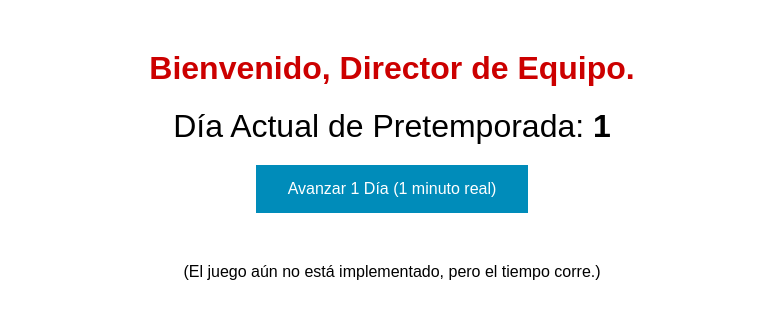
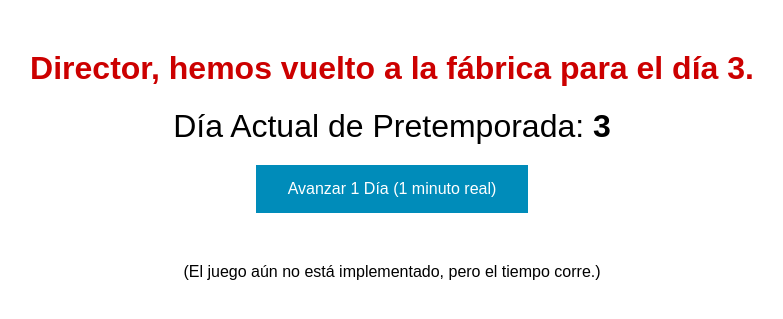
Before and after one commit to ibexia/gestion, a Flask app: page / in a window 1280 px wide. Shown: the top 319 px of the page, without its empty margins (248-1031 px from the left). Run offline with Flask 3, Linux system fonts and the light colour scheme.

Commit message:
Update: Mensaje de bienvenida actualizado

```diff
--- a/templates/index.html
+++ b/templates/index.html
@@ -21,7 +21,7 @@
     </style>
 </head>
 <body>
-    <h1>Bienvenido, Director de Equipo.</h1>
+    <h1>Director, hemos vuelto a la fábrica para el día {{ dia_actual }}.</h1>
     <p class="dia">Día Actual de Pretemporada: <strong>{{ dia_actual }}</strong></p>
 
     <a href="/avanzar" class="boton">
```
